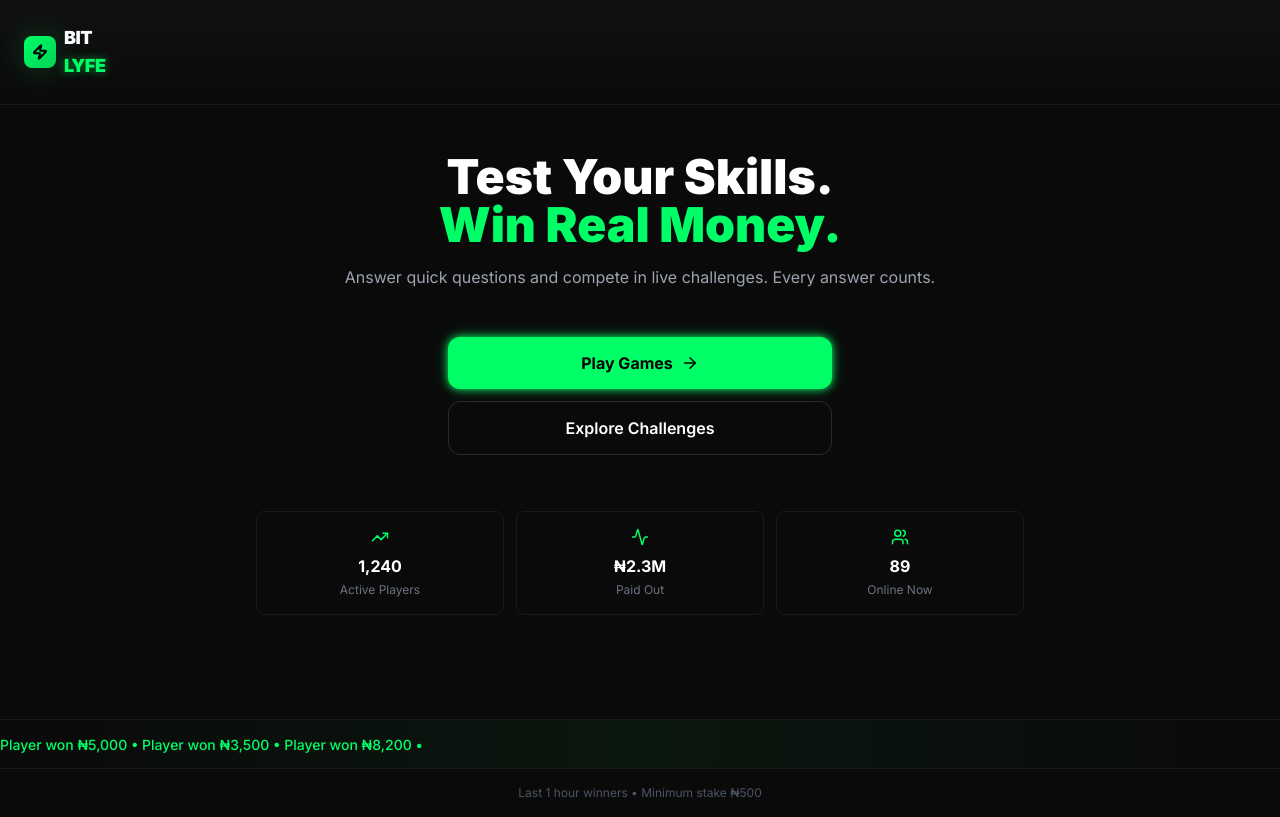
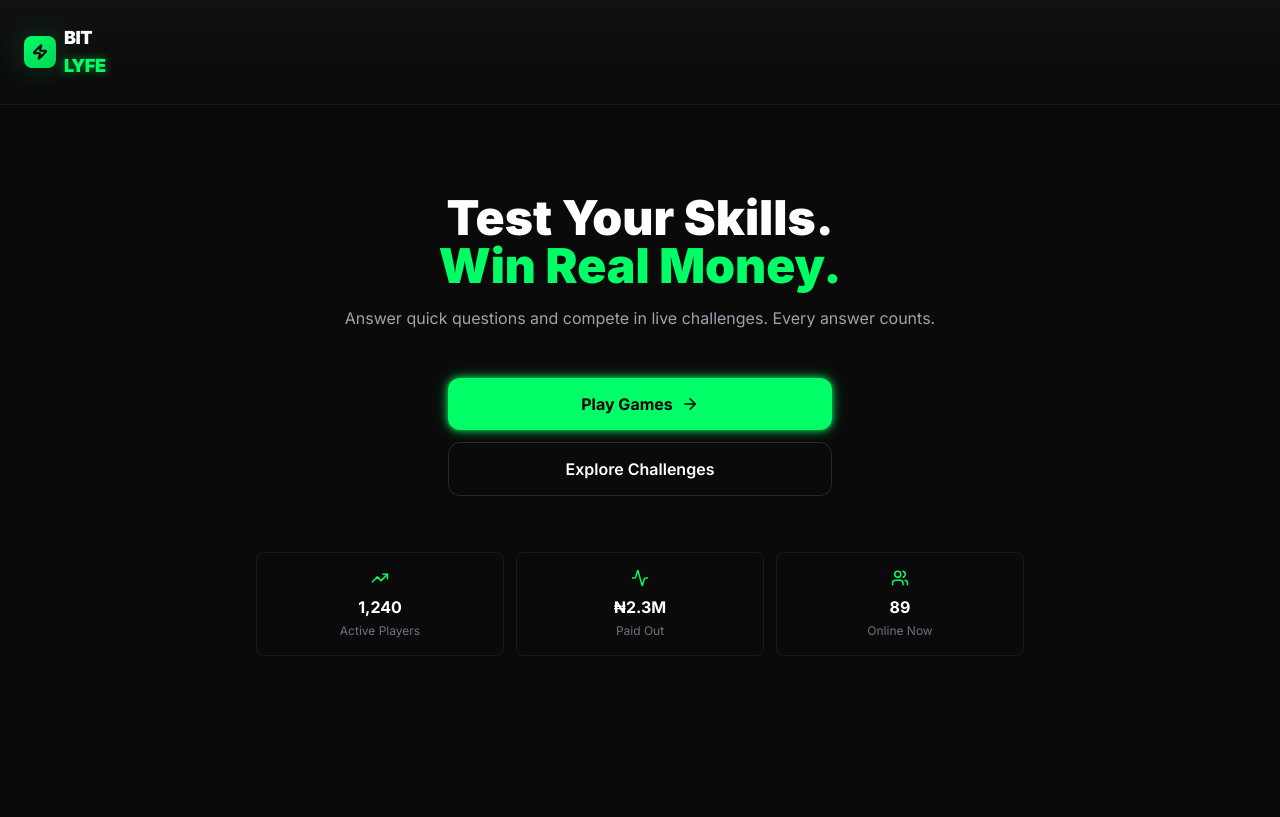
Before and after one commit to shedokedeyi558-bit/Triple-Threat-, a Next.js app: page / in a window 1280 px wide. Built offline with nearby package versions, Linux system fonts and the light colour scheme; no server answers.

Commit message:
Remove winners ticker from homepage footer

```diff
--- a/app/page.tsx
+++ b/app/page.tsx
@@ -1,33 +1,17 @@
 "use client";
 
-import { useEffect, useState } from "react";
+import { useState } from "react";
 import { motion } from "framer-motion";
 import Link from "next/link";
 import { useRouter } from "next/navigation";
 import { Logo } from "@/components/ui/Logo";
 import { TrendingUp, Users, Activity, ArrowRight } from "lucide-react";
 import { useApp } from "@/context/AppContext";
-import { gameApi, removeToken, type RecentWinner } from "@/lib/api";
-
-function WinnerTicker({ winners }: { winners: string[] }) {
-  const text = winners.join(" • ") + " • ";
-  return (
-    <div className="marquee-container w-full py-2.5 sm:py-3 bg-gradient-to-r from-[#0A0A0A] via-[#00FF66]/5 to-[#0A0A0A] border-y border-[#1A1A1A]">
-      <div className="marquee-content text-xs sm:text-sm text-[#00FF66] font-medium">
-        {text}
-      </div>
-    </div>
-  );
-}
+import { removeToken } from "@/lib/api";
 
 export default function HomePage() {
   const router = useRouter();
   const { state, dispatch } = useApp();
-  const [winnerLines, setWinnerLines] = useState<string[]>([
-    "Player won ₦5,000",
-    "Player won ₦3,500",
-    "Player won ₦8,200",
-  ]);
   const [showMenu, setShowMenu] = useState(false);
 
   const handleLogout = () => {
@@ -36,18 +20,6 @@ export default function HomePage() {
     setShowMenu(false);
     router.push("/");
   };
-
-  useEffect(() => {
-    gameApi.recentWinners()
-      .then((winners: RecentWinner[]) => {
-        if (winners.length > 0) {
-          setWinnerLines(
-            winners.map((w) => `${w.phone.slice(0, 6)}... won ₦${w.prize.toLocaleString()}`)
-          );
-        }
-      })
-      .catch(() => {});
-  }, []);
 
   return (
     <main className="min-h-dvh bg-bg flex flex-col">
@@ -190,18 +162,6 @@ export default function HomePage() {
           )}
         </div>
       </div>
-
-      {/* Footer: Winners ticker */}
-      <motion.div
-        initial={{ opacity: 0 }}
-        animate={{ opacity: 1 }}
-        transition={{ delay: 0.6 }}
-      >
-        <WinnerTicker winners={winnerLines} />
-        <div className="text-center py-3 sm:py-4 text-xs text-gray-600 bg-[#0A0A0A]">
-          Last 1 hour winners • Minimum stake ₦500
-        </div>
-      </motion.div>
     </main>
   );
 }
```
